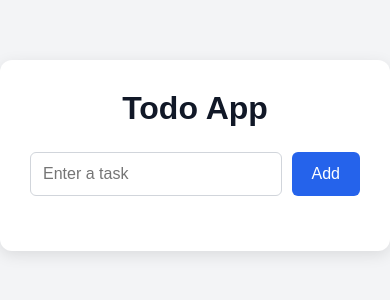
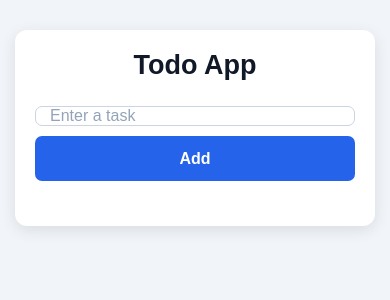
Before and after one commit to Edldev12/Dynamic-Task-Manager, a React (Vite) app: page / in a window 390 px wide. Shown: the top 300 px of the page. Built offline with nearby package versions, Linux system fonts and the light colour scheme.

Commit message:
add css for display task

```diff
--- a/src/App.css
+++ b/src/App.css
@@ -1,71 +1,170 @@
+/* ==============================
+   RESET
+============================== */
+
 * {
-  box-sizing: border-box;
   margin: 0;
   padding: 0;
+  box-sizing: border-box;
 }
+
+
+/* ==============================
+   BODY
+============================== */
 
 body {
   font-family: Arial, sans-serif;
-  background: #f3f4f6;
+  background: #f1f5f9;
+  color: #1e293b;
 }
+
+
+/* ==============================
+   TODO APP
+============================== */
 
 .todo-app {
   width: 100%;
-  max-width: 500px;
+  max-width: 550px;
   margin: 60px auto;
   padding: 30px;
-  background: white;
+  background: #ffffff;
   border-radius: 12px;
   box-shadow: 0 4px 15px rgba(0, 0, 0, 0.1);
 }
 
+
+/* ==============================
+   TITLE
+============================== */
+
 .todo-app h1 {
   text-align: center;
   margin-bottom: 25px;
+  font-size: 32px;
   color: #111827;
 }
+
+
+/* ==============================
+   INPUT SECTION
+============================== */
 
 .task-input {
   display: flex;
   gap: 10px;
-  margin-bottom: 25px;
+  width: 100%;
 }
 
 .task-input input {
   flex: 1;
-  padding: 12px;
-  border: 1px solid #d1d5db;
-  border-radius: 6px;
+  height: 45px;
+  padding: 0 14px;
+  border: 1px solid #cbd5e1;
+  border-radius: 7px;
+  outline: none;
   font-size: 16px;
-  outline: none;
+  color: #1e293b;
+}
+
+.task-input input::placeholder {
+  color: #94a3b8;
 }
 
 .task-input input:focus {
   border-color: #2563eb;
+  box-shadow: 0 0 0 2px rgba(37, 99, 235, 0.1);
 }
 
+
+/* ==============================
+   ADD BUTTON
+============================== */
+
 .task-input button {
-  padding: 12px 20px;
+  height: 45px;
+  padding: 0 22px;
   border: none;
-  border-radius: 6px;
+  border-radius: 7px;
   background: #2563eb;
   color: white;
   font-size: 16px;
+  font-weight: 600;
   cursor: pointer;
+  transition: background 0.2s ease;
 }
 
 .task-input button:hover {
   background: #1d4ed8;
 }
 
+.task-input button:active {
+  transform: scale(0.98);
+}
+
+
+/* ==============================
+   TASK LIST
+============================== */
+
 .task-list {
   list-style: none;
+  margin-top: 25px;
+  padding: 0;
 }
 
+
+/* ==============================
+   INDIVIDUAL TASK
+============================== */
+
 .task-list li {
-  padding: 12px;
+  width: 100%;
+  min-height: 50px;
+  display: flex;
+  align-items: center;
+  padding: 14px 16px;
   margin-bottom: 10px;
-  background: #f9fafb;
-  border: 1px solid #e5e7eb;
-  border-radius: 6px;
+
+  background: #f8fafc;
+  border: 1px solid #e2e8f0;
+  border-radius: 8px;
+
+  font-size: 16px;
+  color: #334155;
+
+  transition: background 0.2s ease,
+    transform 0.2s ease;
 }
+
+.task-list li:hover {
+  background: #f1f5f9;
+  transform: translateY(-1px);
+}
+
+
+/* ==============================
+   MOBILE RESPONSIVE
+============================== */
+
+@media (max-width: 600px) {
+  .todo-app {
+    width: calc(100% - 30px);
+    margin: 30px auto;
+    padding: 20px;
+  }
+
+  .todo-app h1 {
+    font-size: 27px;
+  }
+
+  .task-input {
+    flex-direction: column;
+  }
+
+  .task-input input,
+  .task-input button {
+    width: 100%;
+  }
+}
```
